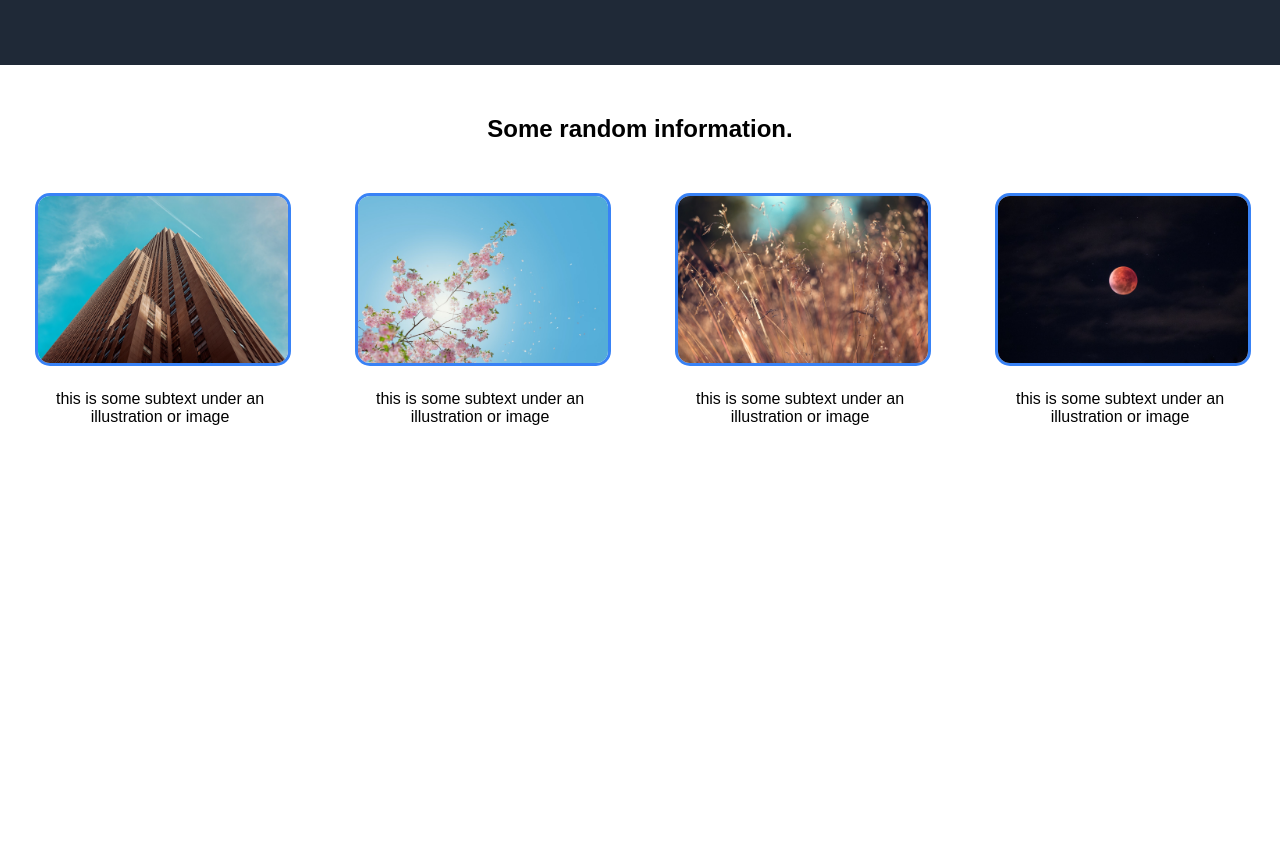
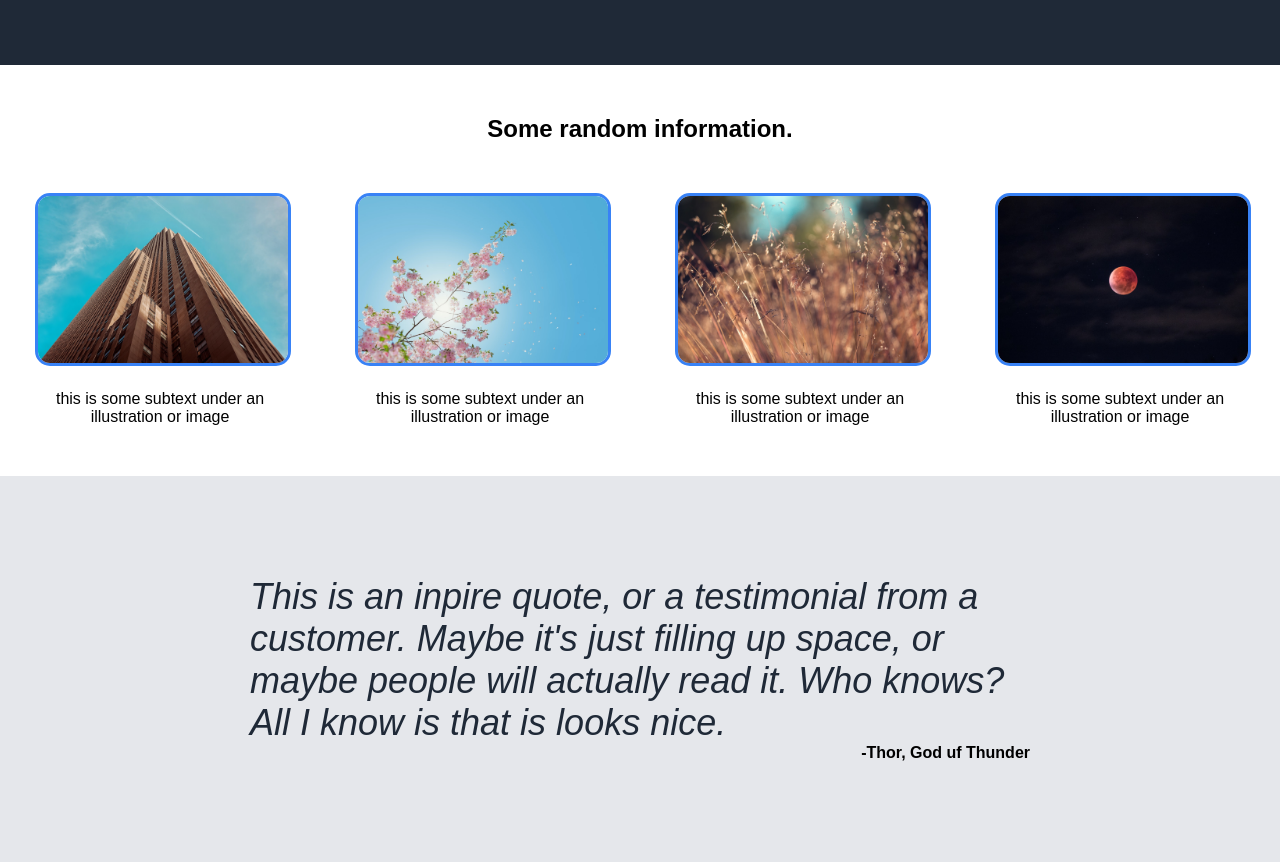
Before and after one commit to danrungg/landing-page, a plain HTML site: page index.html in a window 1280 px wide. Shown: the part 529-1391 px from the top of the page. Before the commit the page ends 955 px from the top, so only its background shows below. Drawn offline with Linux system fonts and the light colour scheme.

Commit message:
add quote section

```diff
--- a/index.html
+++ b/index.html
@@ -63,6 +63,15 @@
                     </div>
                 </div>
             </div>
+            <div class="quote-section">
+                <p class="quote">
+                    This is an inpire quote, or a testimonial from a customer.
+                    Maybe it's just filling up space, or maybe people will
+                    actually read it. Who knows? All I know is that is looks
+                    nice.
+                </p>
+                <p class="quote-guy">-Thor, God uf Thunder</p>
+            </div>
         </div>
     </body>
 </html>
--- a/style.css
+++ b/style.css
@@ -100,3 +100,21 @@ body {
     width: 250px;
     text-align: center;
 }
+.quote-section {
+    background: #e5e7eb;
+    display: flex;
+    flex-direction: column;
+    padding: 100px 250px;
+    margin-top: 50px;
+}
+
+.quote-guy {
+    text-align: right;
+    font-weight: bolder;
+}
+
+.quote-section .quote {
+    font-size: 36px;
+    font-style: italic;
+    color: #1f2937;
+}
```
